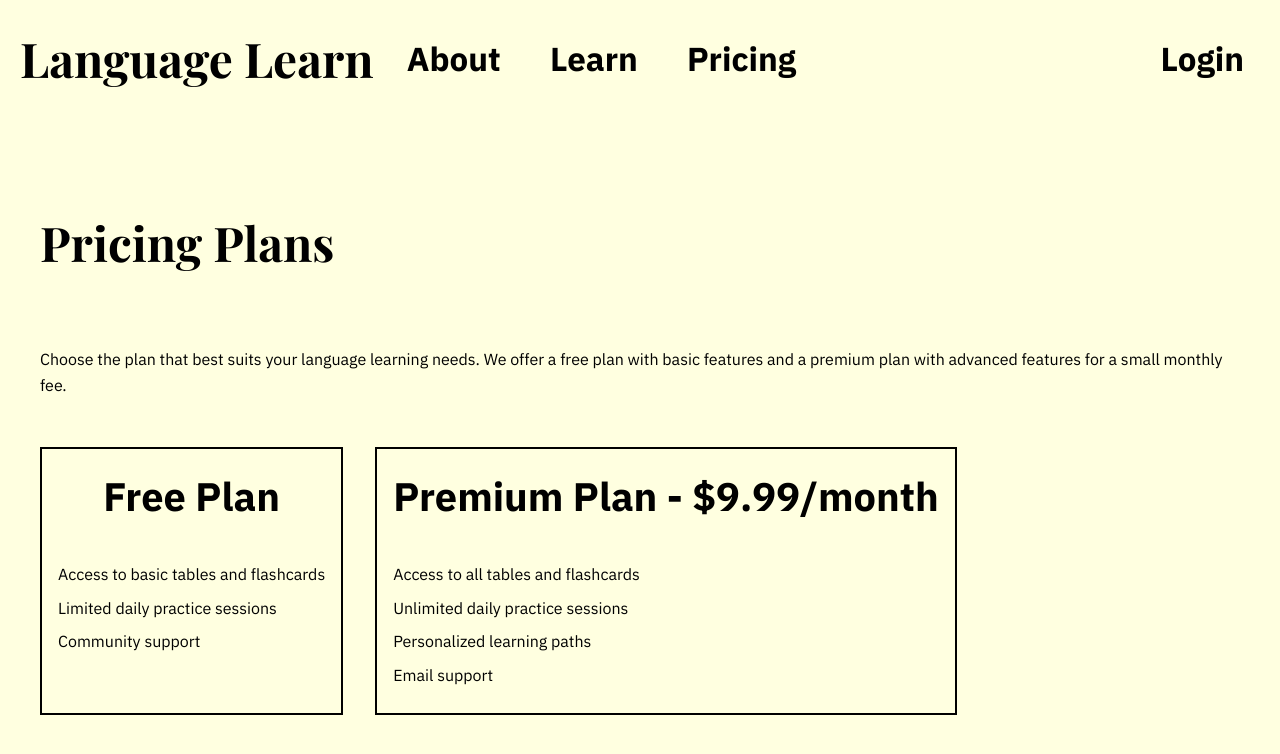
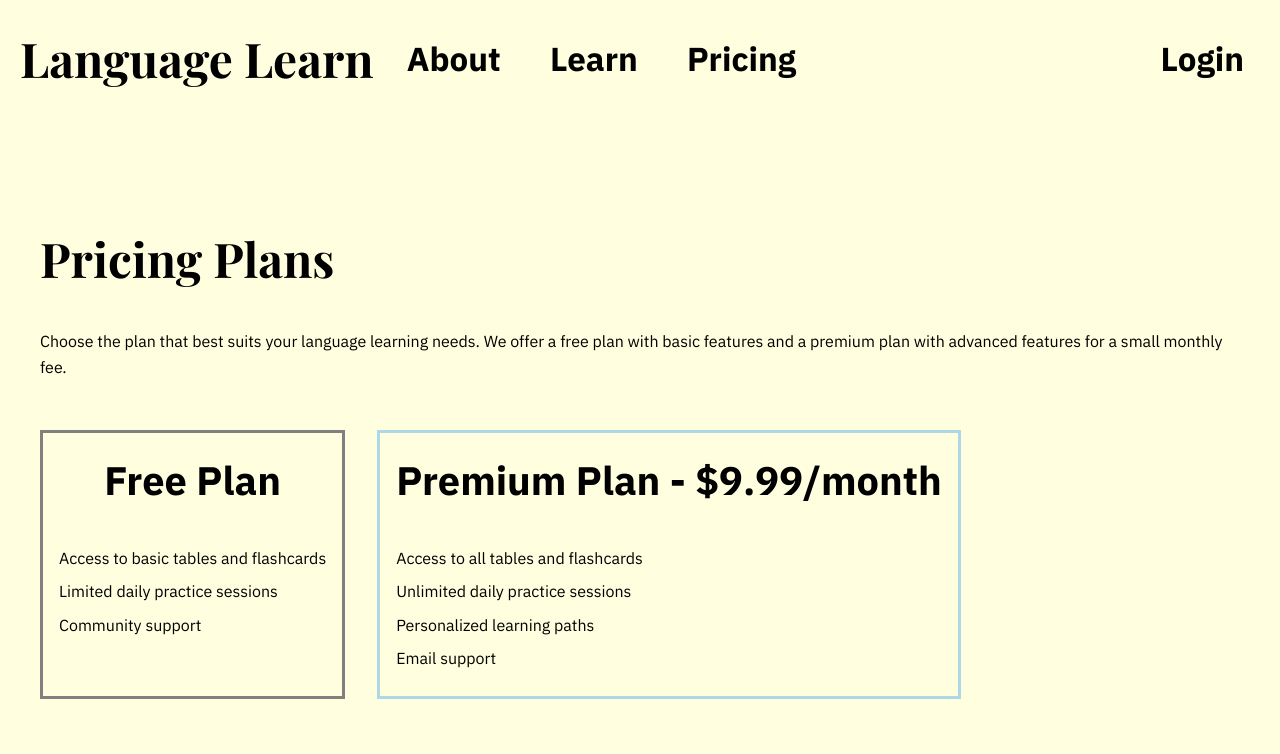
Before and after one commit to flooyd/language-learn, a SvelteKit app: page /pricing in a window 1280 px wide. Shown: the top 754 px of the page. Built offline with nearby package versions, Linux system fonts and the light colour scheme; a web font is replaced by a local one.

Commit message:
fix pricing

```diff
--- a/src/routes/pricing/+page.svelte
+++ b/src/routes/pricing/+page.svelte
@@ -15,7 +15,7 @@
         <h1>Pricing Plans</h1>
         <p>Choose the plan that best suits your language learning needs. We offer a free plan with basic features and a premium plan with advanced features for a small monthly fee.</p>
         <div class="plans">
-            <div class="plan">
+            <div class="plan basic">
                 <h2>Free Plan</h2>
                 <ul>
                     <li>Access to basic tables and flashcards</li>
@@ -46,15 +46,23 @@
         gap: 2.074rem;
     }
 
+    h1 {
+        margin-bottom: 0px;
+    }
+
     .plans {
         display: flex;
         gap: 2rem;
     }
 
     .plan {
-        border: 2px solid black;
+        border: 3px solid #add8e6;
         padding: 1rem;
 
+    }
+
+    .plan.basic {
+        border-color: grey;
     }
 
     .plan h2 {
```
